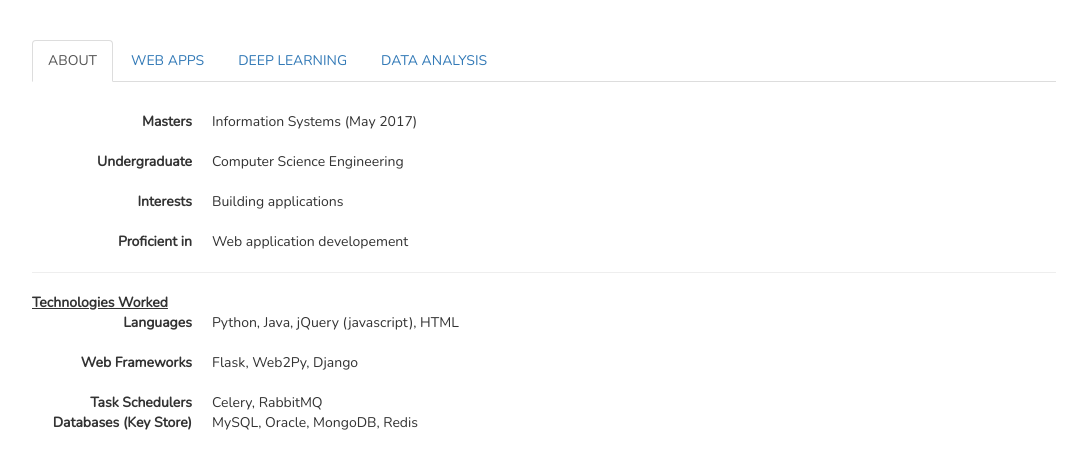
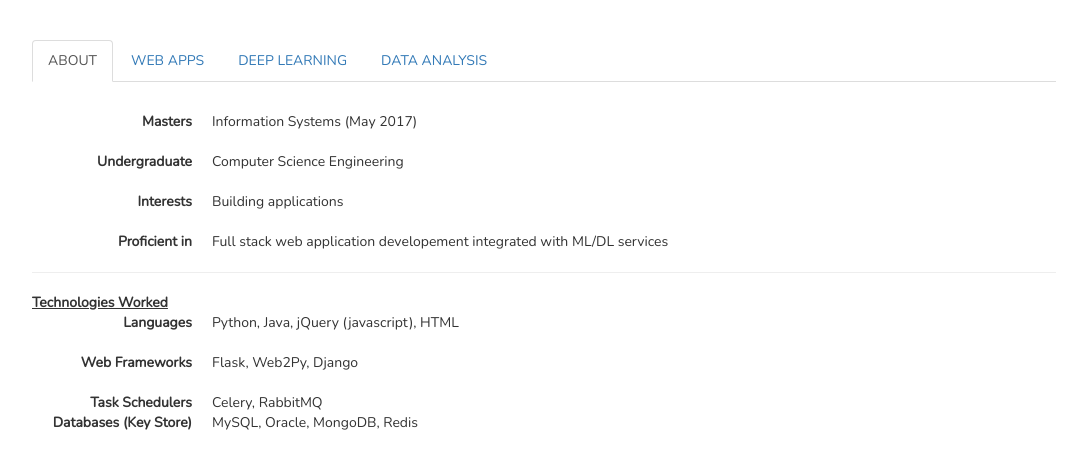
Before and after one commit to ponrajuganesh/ponrajuganesh.github.io, a plain HTML site: page index.html in a window 1280 px wide. Shown: the part 84-552 px from the top of the page, without its empty margins (96-1183 px from the left). Drawn offline with nearby package versions, Linux system fonts and the light colour scheme.

Commit message:
making misc changes

```diff
--- a/index.html
+++ b/index.html
@@ -27,7 +27,7 @@
               <dd>Building applications </dd>
               <br>
               <dt><strong>Proficient in </strong></dt>
-              <dd>Web application developement </dd>
+              <dd>Full stack web application developement integrated with ML/DL services</dd>
 
               <hr>
               <u><strong> Technologies Worked</strong></u>
```
